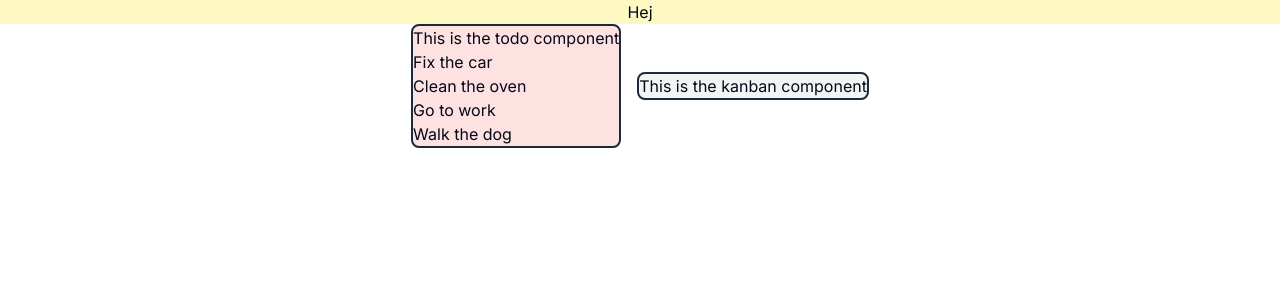
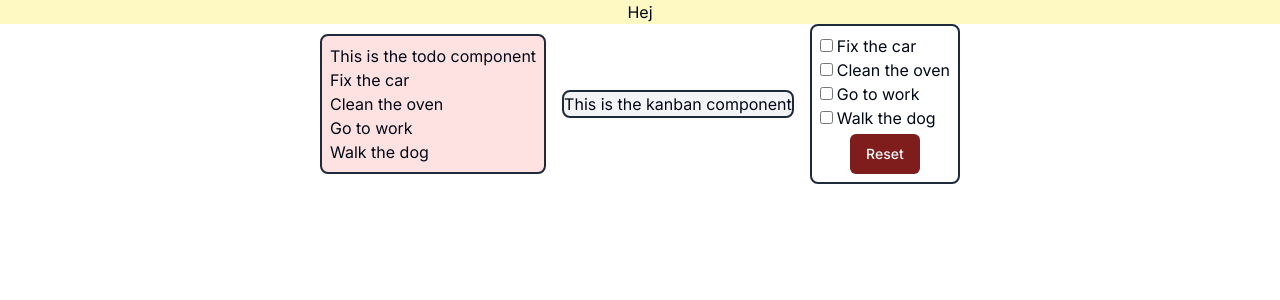
Before and after one commit to martinwinther/adhd-dashboard, a Next.js app: page / in a window 1280 px wide. Shown: the top 300 px of the page. Built offline with nearby package versions, Linux system fonts and the light colour scheme.

Commit message:
Daily tasks
Finished todo list template

```diff
--- a/package.json
+++ b/package.json
@@ -9,6 +9,7 @@
     "lint": "next lint"
   },
   "dependencies": {
+    "@radix-ui/react-slot": "^1.0.2",
     "class-variance-authority": "^0.7.0",
     "clsx": "^2.1.1",
     "lucide-react": "^0.378.0",
--- a/src/app/page.tsx
+++ b/src/app/page.tsx
@@ -1,15 +1,17 @@
+"use client";
+
 import Kanban from "@/components/Kanban";
 import Todo from "@/components/Todo";
+import Test from "@/components/Test";
 
 export default function Home() {
-  const name = "Martin";
-
 	return (
 		<main className="dark">
 			<div className=" bg-yellow-100 flex justify-center items-center">Hej</div>
 			<div className="flex flex-row justify-center items-center space-x-4">
 				<Todo />
 				<Kanban />
+				<Test />
 			</div>
 		</main>
 	);
--- /dev/null
+++ b/src/components/Test.jsx
@@ -0,0 +1,82 @@
+"use client";
+import React, { useState } from "react";
+import { Button } from "@/components/ui/button";
+
+
+
+const Test = () => {
+	const arrayOfDailyTasks = [
+		{
+			id: 1,
+			todo: "Fix the car",
+			isComplete: false,
+		},
+		{
+			id: 2,
+			todo: "Clean the oven",
+			isComplete: false,
+		},
+		{
+			id: 3,
+			todo: "Go to work",
+			isComplete: false,
+		},
+		{
+			id: 4,
+			todo: "Walk the dog",
+			isComplete: false,
+		},
+	];
+
+	const [dailyTasks, setDailyTasks] = useState(arrayOfDailyTasks);
+
+	const toggleComplete = (id) => {
+		const updatedDailyTasks = dailyTasks.map((dailyTask) => {
+			if (dailyTask.id === id) {
+				return { ...dailyTask, isComplete: !dailyTask.isComplete };
+			}
+			return dailyTask;
+		});
+		setDailyTasks(updatedDailyTasks);
+	};
+
+	const resetComplete = () => {
+		const updatedDailyTasks = dailyTasks.map((dailyTask) => {
+			return { ...dailyTask, isComplete: false };
+		});
+		setDailyTasks(updatedDailyTasks);
+	};
+
+	const TaskList = ({ tasklist }) => {
+		return (<div>
+			<div>
+			<ul>
+				{tasklist.map((dailyTask) => (
+					<li key={dailyTask.id}>
+						<input
+							type="checkbox"
+							checked={dailyTask.isComplete}
+							onChange={() => toggleComplete(dailyTask.id)}
+						/>
+						<span className={dailyTask.isComplete ? "line-through ps-1" : " ps-1"}>
+							{dailyTask.todo}
+						</span>
+					</li>
+				))}
+			</ul>
+			</div>
+			<div className="flex justify-center pt-1">
+				<Button variant="destructive" onClick={() => resetComplete()}>Reset</Button>
+				</div>
+			</div>
+		);
+	};
+
+	return (
+		<div className="border-2 rounded-lg p-2">
+			<TaskList tasklist={dailyTasks} />
+		</div>
+	);
+};
+
+export default Test;
--- a/src/components/Todo.tsx
+++ b/src/components/Todo.tsx
@@ -1,4 +1,4 @@
-const Todo = ({ name }: { name: string }) => {
+const Todo = () => {
 	type ToDoElements = {
 		id: number;
 		todo: string;
@@ -38,7 +38,7 @@
 	};
 
 	return (
-    <div className="bg-red-100 border-2 rounded-lg">
+		<div className="bg-red-100 border-2 rounded-lg p-2">
 			<h1>This is the todo component</h1>
 			<TodoList todolists={tasks} />
 		</div>
--- /dev/null
+++ b/src/components/ui/button.tsx
@@ -0,0 +1,56 @@
+import * as React from "react"
+import { Slot } from "@radix-ui/react-slot"
+import { cva, type VariantProps } from "class-variance-authority"
+
+import { cn } from "@/lib/utils"
+
+const buttonVariants = cva(
+  "inline-flex items-center justify-center whitespace-nowrap rounded-md text-sm font-medium ring-offset-background transition-colors focus-visible:outline-none focus-visible:ring-2 focus-visible:ring-ring focus-visible:ring-offset-2 disabled:pointer-events-none disabled:opacity-50",
+  {
+    variants: {
+      variant: {
+        default: "bg-primary text-primary-foreground hover:bg-primary/90",
+        destructive:
+          "bg-destructive text-destructive-foreground hover:bg-destructive/90",
+        outline:
+          "border border-input bg-background hover:bg-accent hover:text-accent-foreground",
+        secondary:
+          "bg-secondary text-secondary-foreground hover:bg-secondary/80",
+        ghost: "hover:bg-accent hover:text-accent-foreground",
+        link: "text-primary underline-offset-4 hover:underline",
+      },
+      size: {
+        default: "h-10 px-4 py-2",
+        sm: "h-9 rounded-md px-3",
+        lg: "h-11 rounded-md px-8",
+        icon: "h-10 w-10",
+      },
+    },
+    defaultVariants: {
+      variant: "default",
+      size: "default",
+    },
+  }
+)
+
+export interface ButtonProps
+  extends React.ButtonHTMLAttributes<HTMLButtonElement>,
+    VariantProps<typeof buttonVariants> {
+  asChild?: boolean
+}
+
+const Button = React.forwardRef<HTMLButtonElement, ButtonProps>(
+  ({ className, variant, size, asChild = false, ...props }, ref) => {
+    const Comp = asChild ? Slot : "button"
+    return (
+      <Comp
+        className={cn(buttonVariants({ variant, size, className }))}
+        ref={ref}
+        {...props}
+      />
+    )
+  }
+)
+Button.displayName = "Button"
+
+export { Button, buttonVariants }
--- a/tailwind.config.ts
+++ b/tailwind.config.ts
@@ -3,10 +3,9 @@
 const config = {
 	darkMode: ["class"],
 	content: [
-		"./pages/**/*.{ts,tsx}",
-		"./components/**/*.{ts,tsx}",
-		"./app/**/*.{ts,tsx}",
-		"./src/**/*.{ts,tsx}",
+		"./src/pages/**/*.{js,ts,jsx,tsx,mdx}",
+		"./src/components/**/*.{js,ts,jsx,tsx,mdx}",
+		"./src/app/**/*.{js,ts,jsx,tsx,mdx}",
 	],
 	prefix: "",
 	theme: {
```
Also changed, not shown: 1 other file (tests, documents, lock files or other folders). Lines whose indentation alone changed are shown as unchanged.
